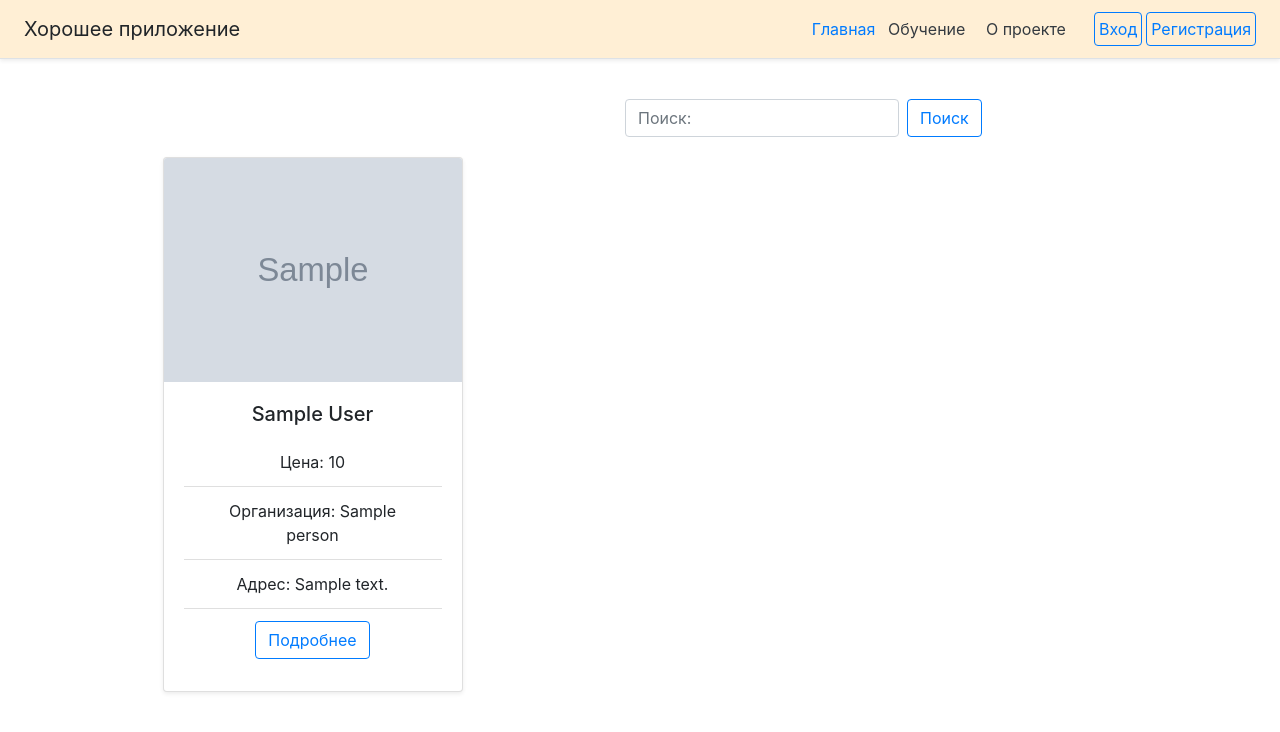
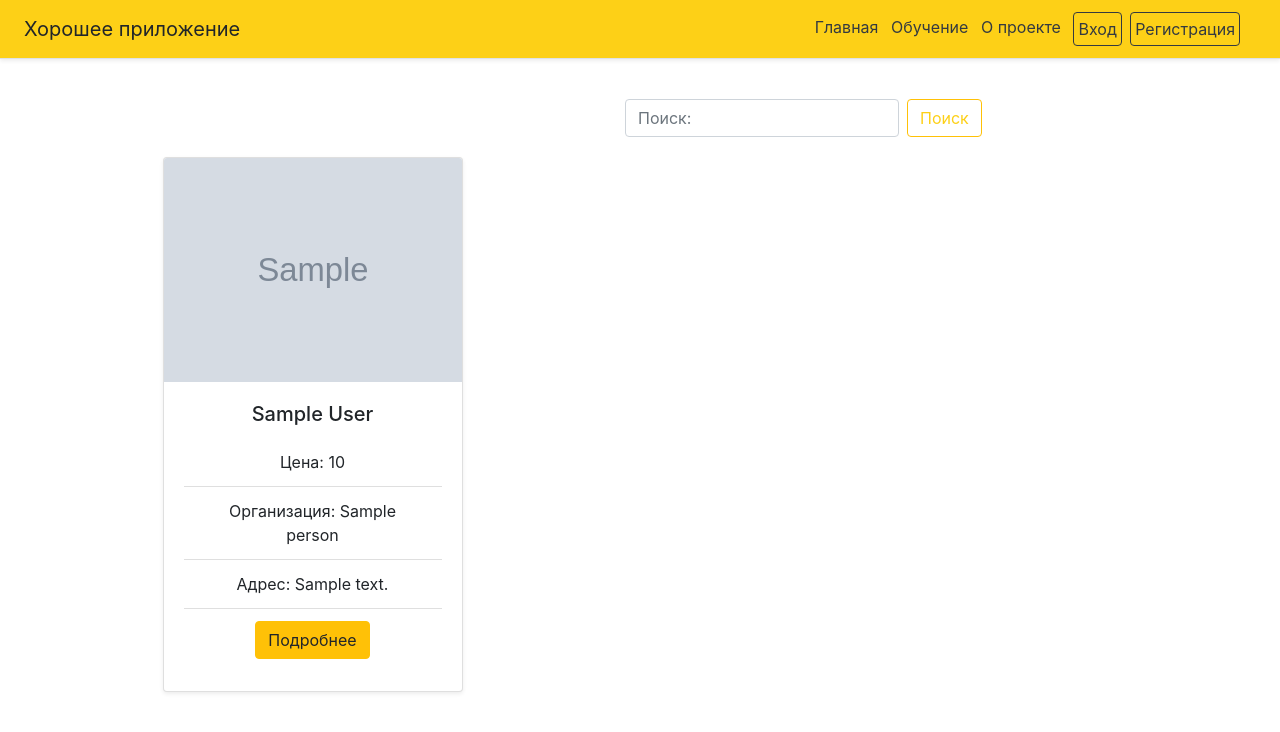
Before and after one commit to Antonkoch999/My-diplom-django, a Django app: template homepage/templates/people/find_master.html in a window 1280 px wide. Shown: the top 732 px of the page. Run offline with Django 3.2, Linux system fonts and the light colour scheme; the template is opened without the code that fills it: most values are stand-ins (such as "Sample title", 1, 10 or a date in 2020); grey boxes marked "Sample" are stand-in pictures; some libraries are stand-ins or nearby versions.

Commit message:
'design'

```diff
--- a/homepage/static/styles.css
+++ b/homepage/static/styles.css
@@ -5,6 +5,7 @@
 /*h2 {*/
 /*    color: red;*/
 /*}*/
+
 html, body{
     height: 100%;
     max-height: 100%;
@@ -15,7 +16,7 @@ html, body{
     height: 100%;
 }
 .bd-black{
-    background-color: papayawhip;
+    background-color: #FDD017;
 }
 .container-register{
     margin-top: 40px;
@@ -32,6 +33,26 @@ html, body{
     border: 3px; /* Параметры рамки */
     box-shadow: 0 0 7px #666; /* Параметры тени */
    }
+h2{
+    margin: 109px 0 60px ;
+    font-size: 65px;
+    line-height: 82px;
+    font-weight: 600;
+    text-align: center;
+    color: #fff;
+    font-family: "Montserrat",Helvetica,sans-serif;
+}
+.btn-start{
+    font-size: 38px;
+    color: #FDD017;
+}
+.btn-find{
+    color: #FDD017;
+}
+a{
+    color: #fdd017;
+}
+
 
 
 
--- a/homepage/templates/base.html
+++ b/homepage/templates/base.html
@@ -13,17 +13,17 @@
 <div class="d-flex flex-column flex-md-row align-items-center p-2 px-md-4 bd-black border-bottom shadow-sm">
   <h5 class="my-0 mr-md-auto font-weight-normal">Хорошее приложение</h5>
   <nav class="my-2 my-md-0 mr-md-3">
-    <a href="{% url "homepage:start_page" %}">Главная</a>
-    <a class="p-2 text-dark" href="#">Обучение</a>
-    <a class="p-2 text-dark" href="#">О проекте</a>
+    <a class="text-dark m-1" href="{% url "homepage:start_page" %}">Главная</a>
+    <a class="text-dark m-1" href="#">Обучение</a>
+    <a class="text-dark m-1" href="#">О проекте</a>
+    {% if request.user.is_authenticated %}
+        <a class="text-dark m-1" href="{% url "homepage:profile" %}">Профиль</a>
+        <a class="text-dark m-1" href="{% url "homepage:logout" %}">Выйти</a>
+    {% else %}
+        <a class="btn btn-outline-dark p-1 m-1" href="{% url 'homepage:login' %}">Вход</a>
+        <a class="btn btn-outline-dark p-1" href="{% url 'homepage:register' %}">Регистрация</a><br>
+    {% endif %}
   </nav>
-    {% if request.user.is_authenticated %}
-        <a href="{% url "homepage:profile" %}">Профиль</a><br>
-        <a class="m-1" href="{% url "homepage:logout" %}">Выйти</a><br>
-    {% else %}
-        <a class="btn btn-outline-primary p-1 m-1" href="{% url 'homepage:login' %}">Вход</a>
-        <a class="btn btn-outline-primary p-1" href="{% url 'homepage:register' %}">Регистрация</a><br>
-    {% endif %}
 </div>
 {% block content %}
 {% endblock %}
--- a/homepage/templates/people/detail.html
+++ b/homepage/templates/people/detail.html
@@ -59,7 +59,7 @@
                         </div>
                     </div>
                     <div class="text-center col-xs-12">
-                        <input type="submit" class="btn btn-lg btn-primary btn-block" value="Отправиль комментарий" />
+                        <input type="submit" class="btn btn-lg btn-warning btn-block" value="Отправиль комментарий" />
                     </div>
                 </div>
             </form>
--- a/homepage/templates/people/find_master.html
+++ b/homepage/templates/people/find_master.html
@@ -2,21 +2,9 @@
 
 {% block title %} START PAGE {% endblock %}
 {% block content %}
-{#    <div class="card" style="width: 18rem;">#}
-{#        {% for person in people %}#}
-{#          <img src="{{ person.photo.url }}" class="card-img-top" alt="Загрузка фото">#}
-{#          <div class="card-body">#}
-{#            <h5 class="card-title">{{ person.first_name|add:person.last_name }}</h5>#}
-{#            <p class="card-text">{{ person.price }}<br>#}
-{#                    {{ person.name_organization }}<br>#}
-{#                    {{ person.address }}<br></p>#}
-{#            <a href="{{ person.get_absolute_url }}" class="btn btn-primary">Подробнее</a>#}
-{#          </div>#}
-{#        {% endfor %}#}
-{#    </div>#}
 <form class="form-inline mt-2 mt-md-0" style="margin-left: 625px; margin-bottom: 20px; padding-top: 40px; padding-bottom: 0%">
     <input class="form-control mr-sm-2" type="text" placeholder="Поиск:" name="search">
-    <button class="btn btn-outline-primary my-2 my-sm-0" type="submit">Поиск</button>
+    <button class="btn-find btn btn-outline-warning my-2 my-sm-0" type="submit">Поиск</button>
 </form>
 <div class="row row-cols-1 row-cols-md-2" >
 {% for person in people %}
@@ -29,22 +17,11 @@
             <li class="list-group-item">Цена: {{ person.price }}</li>
             <li class="list-group-item">Организация: {{ person.name_organization }}</li>
             <li class="list-group-item">Адрес: {{ person.address }}</li>
-            <li class="list-group-item"><a href="{{ person.get_absolute_url }}" class="btn btn-outline-primary">Подробнее</a></li>
+            <li class="list-group-item"><a href="{{ person.get_absolute_url }}" class="btn btn-warning">Подробнее</a></li>
         </ul>
       </div>
     </div>
   </div>
 {% endfor %}
 </div>
-
-{#    <a href="{% url "homepage:start_page" %}">Главная</a><br>#}
-{#    {% for person in people %}#}
-{#        <h2>{{ person.first_name|add:person.last_name }}</h2>#}
-{#        <p>#}
-{#            {{ person.price }}<br>#}
-{#            {{ person.name_organization }}<br>#}
-{#            {{ person.address }}<br>#}
-{#        </p>#}
-{#        <a href="{{ person.get_absolute_url }}">Подробнее</a>#}
-{#    {% endfor %}#}
 {% endblock %}
--- a/homepage/templates/register.html
+++ b/homepage/templates/register.html
@@ -34,7 +34,7 @@
                     </div>
                 </div>
                 <div class="text-center col-xs-12">
-                    <input type="submit" class="btn btn-lg btn-primary btn-block" value="Зарегистрироваться" />
+                    <input type="submit" class="btn btn-lg btn-warning btn-block" value="Зарегистрироваться" />
                 </div>
             </form>
         </div>
--- a/homepage/templates/registration/login.html
+++ b/homepage/templates/registration/login.html
@@ -25,7 +25,7 @@
                 </div>
                 <div class="text-center col-xs-12">
                     <input type="hidden" name="next" value="{{ next }}">
-                    <input type="submit" class="btn btn-lg btn-primary btn-block" value="Войти" />
+                    <input type="submit" class="btn btn-lg btn-warning btn-block" value="Войти" />
                 </div>
             </form>
         </div>
--- a/homepage/urls.py
+++ b/homepage/urls.py
@@ -11,13 +11,11 @@ urlpatterns = [
          views.people_details,
          name='people_details'),
     path('', views.start_page, name='start_page'),
-    # path('login/', views.user_login, name='login'),
     path('login/', auth_views.LoginView.as_view(), name='login'),
     path('logout/', auth_views.LogoutView.as_view(), name='logout'),
     path('register/', views.register, name='register'),
     path('profile/', views.view_profile, name='profile'),
     path('edit/', views.edit_profile, name='edit'),
-    # path('create/', views.create_profile, name='create_profile'),
 
 ]
 
```
Also changed, not shown: homepage/templates/create.html (deleted, +0 -13 lines), homepage/templates/edit.html (+1 -9 lines), homepage/templates/login.html (+0 -7 lines), homepage/templates/people/start_page.html (+2 -9 lines), homepage/templates/profile.html (+7 -30 lines).
